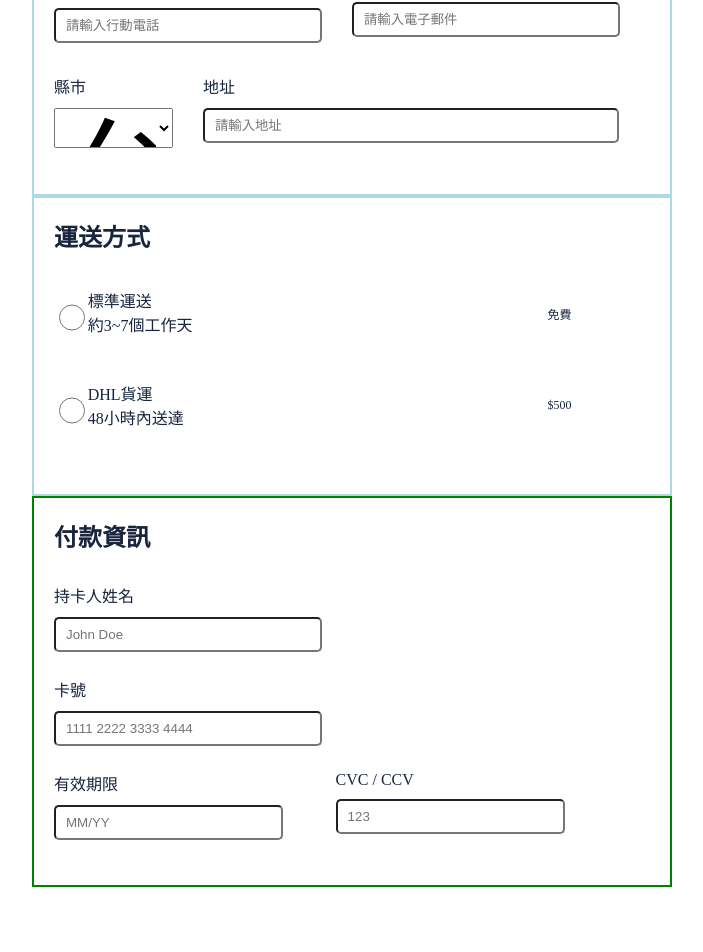
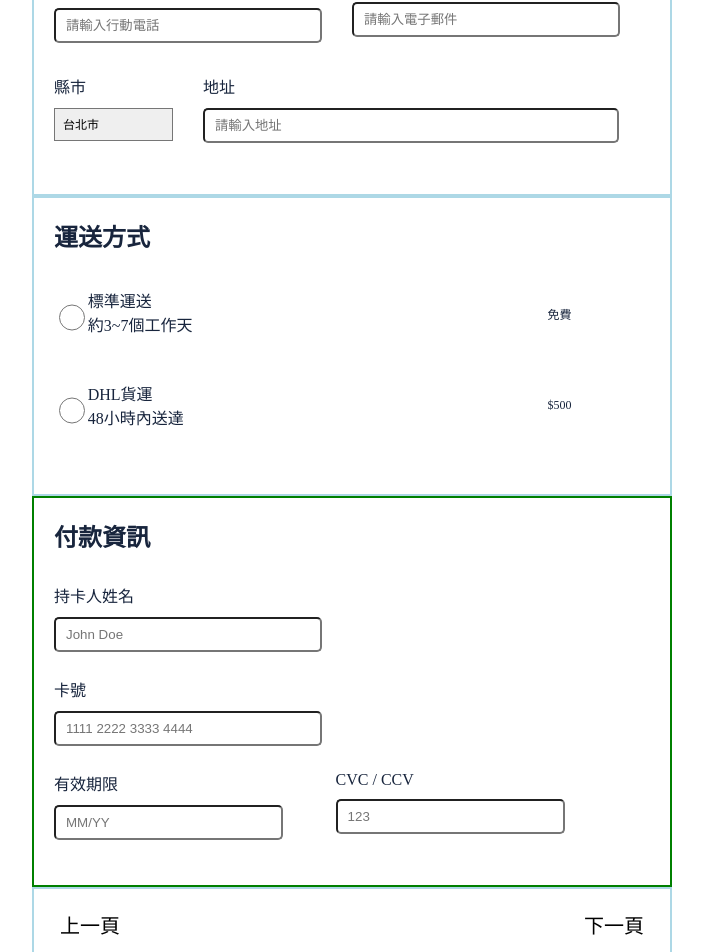
Before and after one commit to nonoiziz/m4shop, a React (Vite) app: page / in a window 1280 px wide. Shown: the part 421-1373 px from the top of the page, without its empty margins (128-831 px from the left). Before the commit the page ends 1308 px from the top, so only its background shows below. Built offline with nearby package versions, Linux system fonts and the light colour scheme.

Commit message:
build: finish all the pages

```diff
--- a/src/components/App.jsx
+++ b/src/components/App.jsx
@@ -4,6 +4,7 @@ import Header from './Header'
 import Step1 from './Step1'
 import Step2 from './Step2'
 import Step3 from './Step3'
+import ProgressControl from './ProgressControl'
 
 
 function App() {
@@ -15,6 +16,7 @@ function App() {
       <Step1 />
       <Step2 />
       <Step3 />
+      <ProgressControl />
     </div>
   </div>
   )
--- a/src/components/ProgressControl.jsx
+++ b/src/components/ProgressControl.jsx
@@ -1 +1,19 @@
 import "./scss_dir/ProgressControl.scss"
+
+function ProgressControl() {
+  return (
+    <>
+      <div className="progressControl-container">
+        <div className="previouspage-container">
+          <button className="previouspage-button" id="previouspage-button">上一頁</button>
+        </div>
+
+        <div className="nextpage-container">
+          <button className="nextpage-button" id="nextpage-button">下一頁</button>
+        </div>
+      </div>
+    </>
+  )
+}
+
+export default ProgressControl
--- a/src/components/Step2.jsx
+++ b/src/components/Step2.jsx
@@ -8,7 +8,7 @@ function Step2() {
         <div className="shippingmethod-container">
 
           <div className="stander-shipping-container">
-            <input type="radio" className="select-stander"  />
+            <input type="radio" className="select-stander active"  />
             <div className="stander-shipping-info">
               <span className="stander-shipping">標準運送</span>
               <span className="spending-days">約3~7個工作天</span>
@@ -17,7 +17,7 @@ function Step2() {
           </div>
 
           <div className="DHL-shipping-container">
-            <input type="radio" className="select-DHL"  />
+            <input type="radio" className="select-DHL invalid"  />
             <div className="DHL-shipping-info">
               <span className="stander-shipping">DHL貨運</span>
               <span className="spending-days">48小時內送達</span>
--- a/src/components/scss_dir/ProgressControl.scss
+++ b/src/components/scss_dir/ProgressControl.scss
@@ -0,0 +1,25 @@
+.progressControl-container {
+  display:flex;
+  justify-content: space-around;
+  border: 2px solid lightblue;
+  text-align: start;
+  padding: 20px;
+  .previouspage-container{
+    flex: 1;
+    justify-content: start;
+  }
+
+  .nextpage-container{
+    flex: 1;
+    text-align: end;
+  }
+  .nextpage-container,
+  .previouspage-container{
+    width: 120px;
+  }
+
+  .previouspage-button,
+  .nextpage-button {
+    font-size: 20px;
+  }
+}
--- a/src/index.scss
+++ b/src/index.scss
@@ -325,9 +325,11 @@
 
  select {
    display: block;
-   font-size: 120px;
+   padding: 8px;
+   font-size: 12px;
    width: 80%;
-   height: 40px;
+   height: 33px;
    margin-top: 10px;
    margin-bottom: 10px;
+   -webkit-appearance: none;
  }
```
